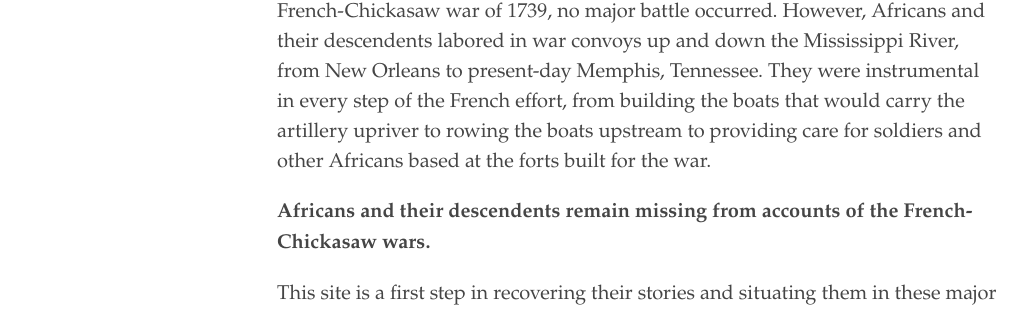
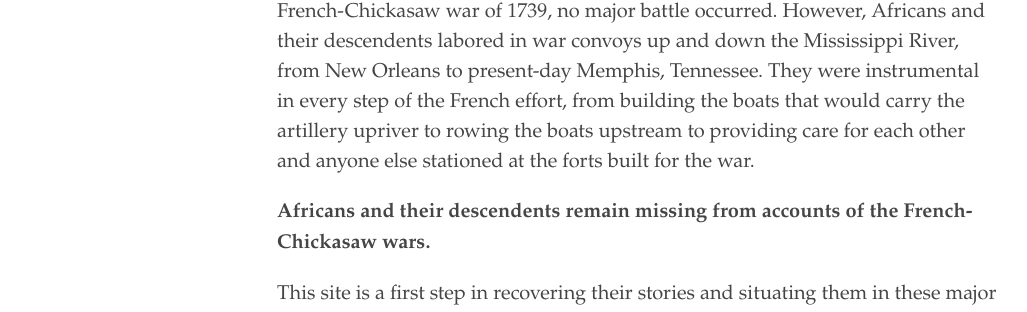
Before and after one commit to obarnard/africansinchickasawwars, a Jekyll site: the page built from about.md, in a window 1280 px wide. Shown: the part 443-755 px from the top of the page, without its empty margins (3-1030 px from the left). Built offline with Jekyll 4.4.1, drawn with Linux system fonts in a browser that asks for light colours; some of the changed text lies outside the part shown.

Commit message:
updated about me page

```diff
--- a/about.md
+++ b/about.md
@@ -9,7 +9,7 @@ and their descendants into colonial warfare. During the first French-Chickasaw w
 over one hundred and fifty armed Africans and their descendents fighting alongside the French. A few years later during the second
 French-Chickasaw war of 1739, no major battle occurred. However, Africans and their descendents labored in war convoys up and down
 the Mississippi River, from New Orleans to present-day Memphis, Tennessee. They were instrumental in every step of the French effort,
-from building the boats that would carry the artillery upriver to rowing the boats upstream to providing care for soldiers and other Africans based at the forts built for the war.
+from building the boats that would carry the artillery upriver to rowing the boats upstream to providing care for each other and anyone else stationed at the forts built for the war.
 
 **Africans and their descendents remain missing from accounts of the French-Chickasaw wars.**
 
```
